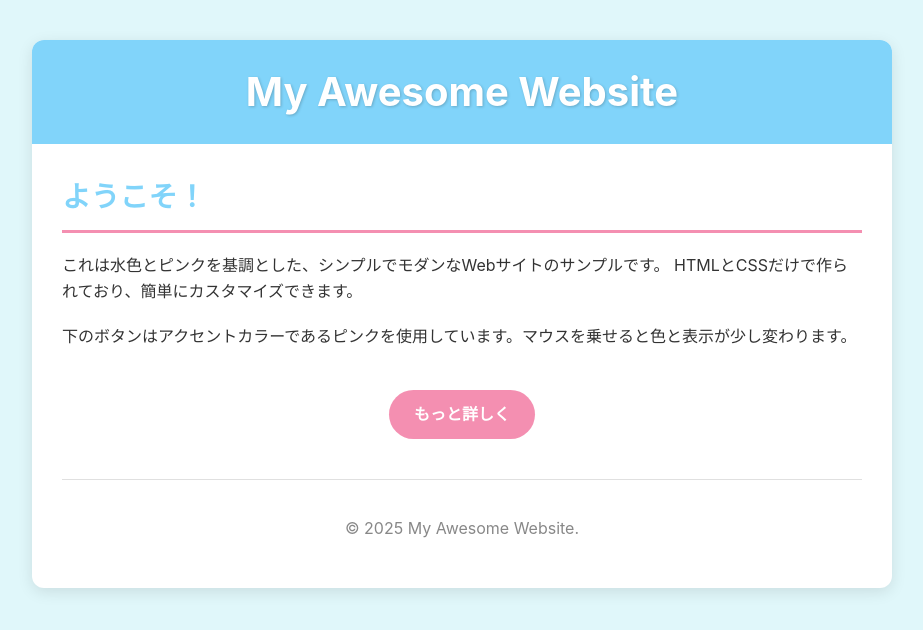
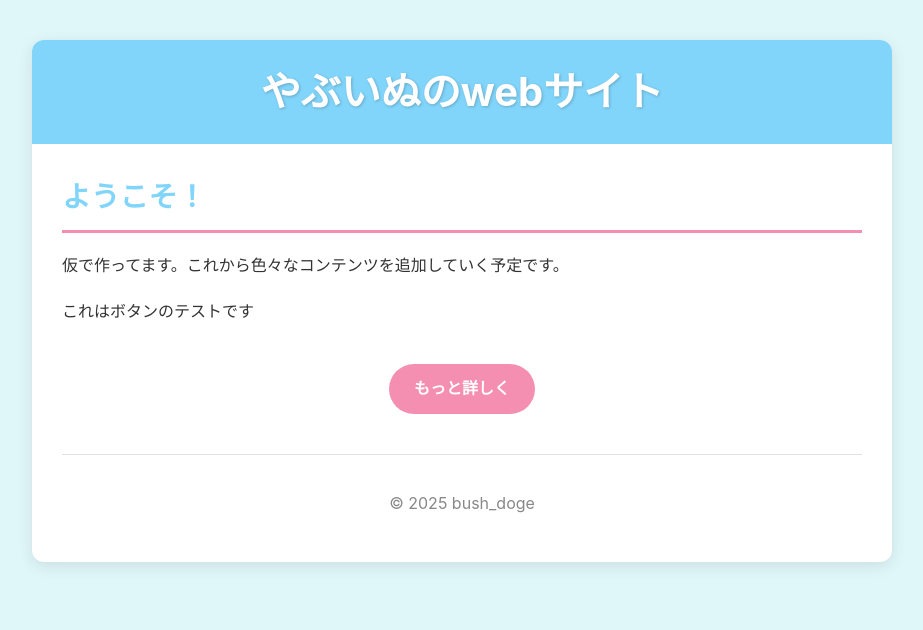
Before and after one commit to bushdoge/webtest, a plain HTML site: page index.html in a window 1280 px wide. Shown: the whole page, without its empty margins (178-1101 px from the left). Drawn offline with Linux system fonts and the light colour scheme.

Commit message:
change title

```diff
--- a/index.html
+++ b/index.html
@@ -10,17 +10,16 @@
 
     <div class="container">
         <header>
-            <h1>My Awesome Website</h1>
+            <h1>やぶいぬのwebサイト</h1>
         </header>
 
         <main>
             <h2>ようこそ！</h2>
             <p>
-                これは水色とピンクを基調とした、シンプルでモダンなWebサイトのサンプルです。
-                HTMLとCSSだけで作られており、簡単にカスタマイズできます。
+                仮で作ってます。これから色々なコンテンツを追加していく予定です。
             </p>
             <p>
-                下のボタンはアクセントカラーであるピンクを使用しています。マウスを乗せると色と表示が少し変わります。
+                これはボタンのテストです
             </p>
             <p style="text-align: center; margin-top: 40px;">
                 <a href="#" class="cta-button">もっと詳しく</a>
@@ -28,7 +27,7 @@
         </main>
 
         <footer>
-            <p>&copy; 2025 My Awesome Website.</p>
+            <p>&copy; 2025 bush_doge</p>
         </footer>
     </div>
 
```
